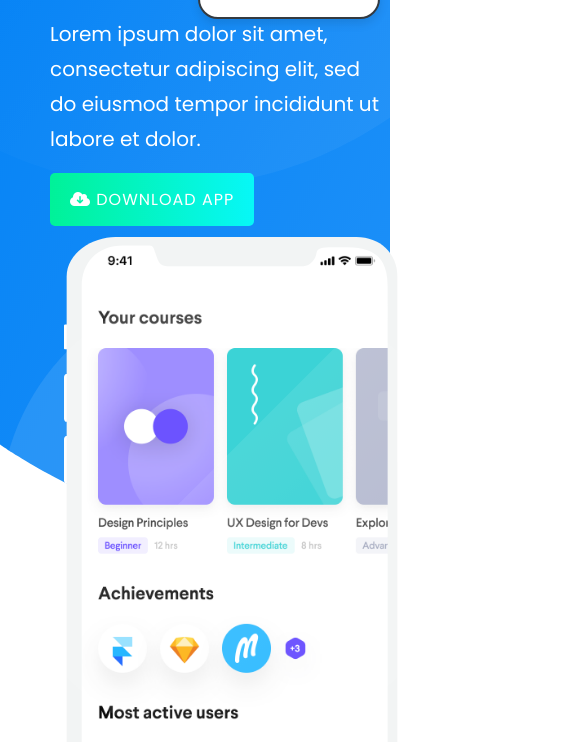
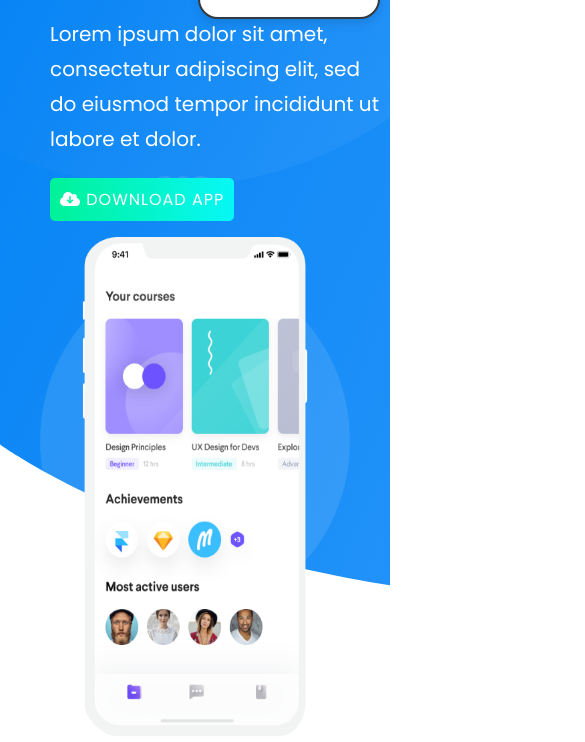
Before and after one commit to Mahamadou828/Applan-landingPage-training, a website: page index.html in a window 390 px wide. Shown: the part 301-1043 px from the top of the page, 585 px wide, since content can reach past the window. Drawn offline with nearby package versions, Linux system fonts and the light colour scheme.

Commit message:
Refonte du responsive design

```diff
--- a/sass/page/general.scss
+++ b/sass/page/general.scss
@@ -42,6 +42,10 @@ p {
   letter-spacing: 1px;
   border: none;
   font-size: 16px;
+
+  @include mobile-only {
+    padding: 10px;
+  }
 }
 
 .bg {
--- a/sass/page/index.scss
+++ b/sass/page/index.scss
@@ -92,6 +92,8 @@
 
     @include mobile-only {
       margin: 25px auto 0px auto;
+      max-width: 310px;
+      max-height: 500px;
     }
   }
 
@@ -147,6 +149,10 @@
   transition: all ease-in-out 0.3s;
   background: $white;
 
+  @include mobile-only {
+    padding: 25px 0px;
+  }
+
   &:hover {
     background: $black;
     color: $primary-color !important;
@@ -156,10 +162,19 @@
     width: 320px;
     margin: 0 auto;
     height: 749px;
+
+    @include mobile-only {
+      max-width: 310px;
+      max-height: 600px;
+    }
   }
 
   .container {
     padding: 0px 50px;
+
+    @include mobile-only {
+      padding: 0px 25px;
+    }
     p {
       font-size: 16px;
     }
@@ -187,6 +202,12 @@
 .features {
   margin-top: 100px;
   justify-content: space-between;
+
+  img {
+    @include mobile-only {
+      max-width: 310px;
+    }
+  }
 
   .container {
     background-size: 90% 63%;
@@ -254,6 +275,12 @@
     width: 680px;
     height: 300px;
     margin: 0 auto;
+
+    @include mobile-only {
+      max-width: 320px;
+      background-position: center;
+      height: auto;
+    }
 
     button {
       margin-top: 150px;
@@ -380,6 +407,10 @@ footer {
       justify-content: space-between;
       max-width: 320px;
       margin: 25px 0px 15px 15px;
+
+      @include mobile-only {
+        margin: 15px 5px 15px 5px;
+      }
     }
 
     form {
@@ -390,8 +421,9 @@ footer {
       text-align: center;
       margin-top: 25px;
       background: #319bfa;
-      max-width: 300px;
+      max-width: 70%;
       border-radius: 10px;
+      padding-bottom: 25px;
 
       p {
         margin: 25px 0px;
@@ -414,6 +446,10 @@ footer {
 
 .carousel {
   background: url("../image/testimonial.png");
+
+  @include mobile-only {
+    display: none;
+  }
   h2 {
     margin-top: 0px;
     color: $white;
```
Also changed, not shown: style/index.css, 1 other file.
